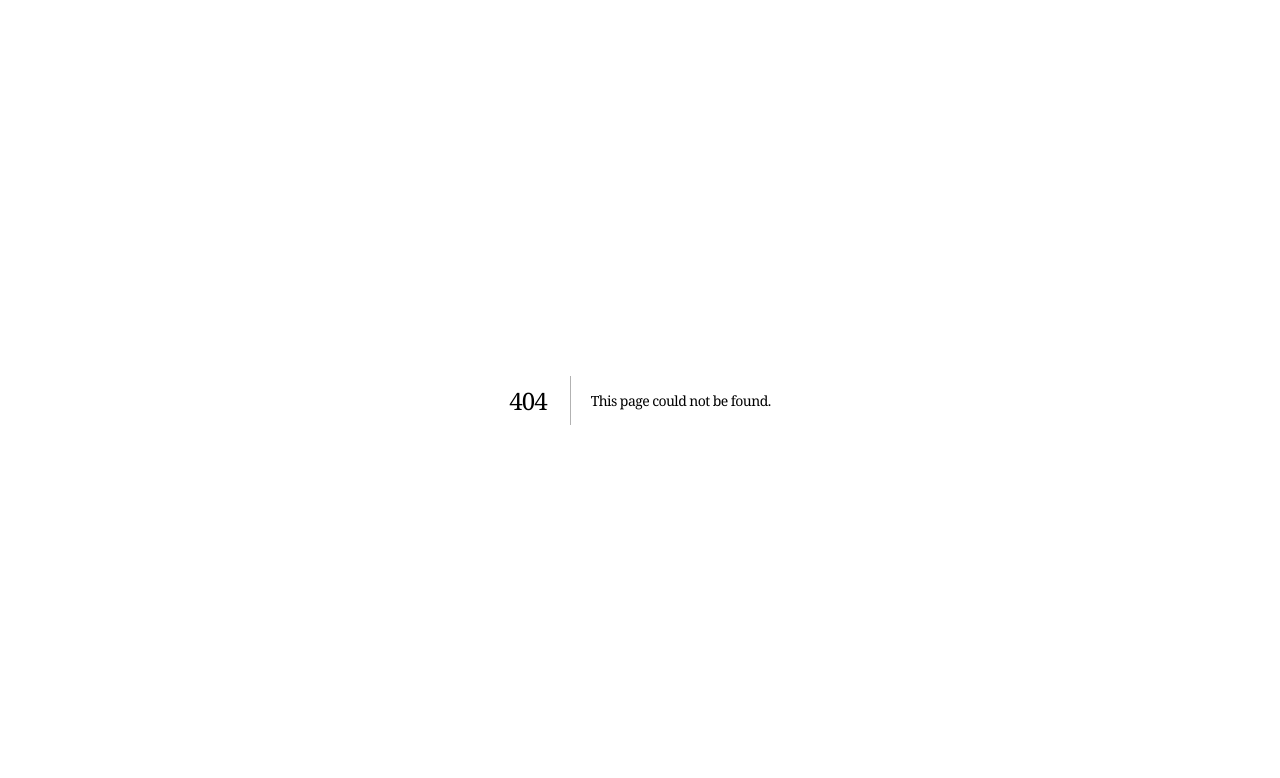
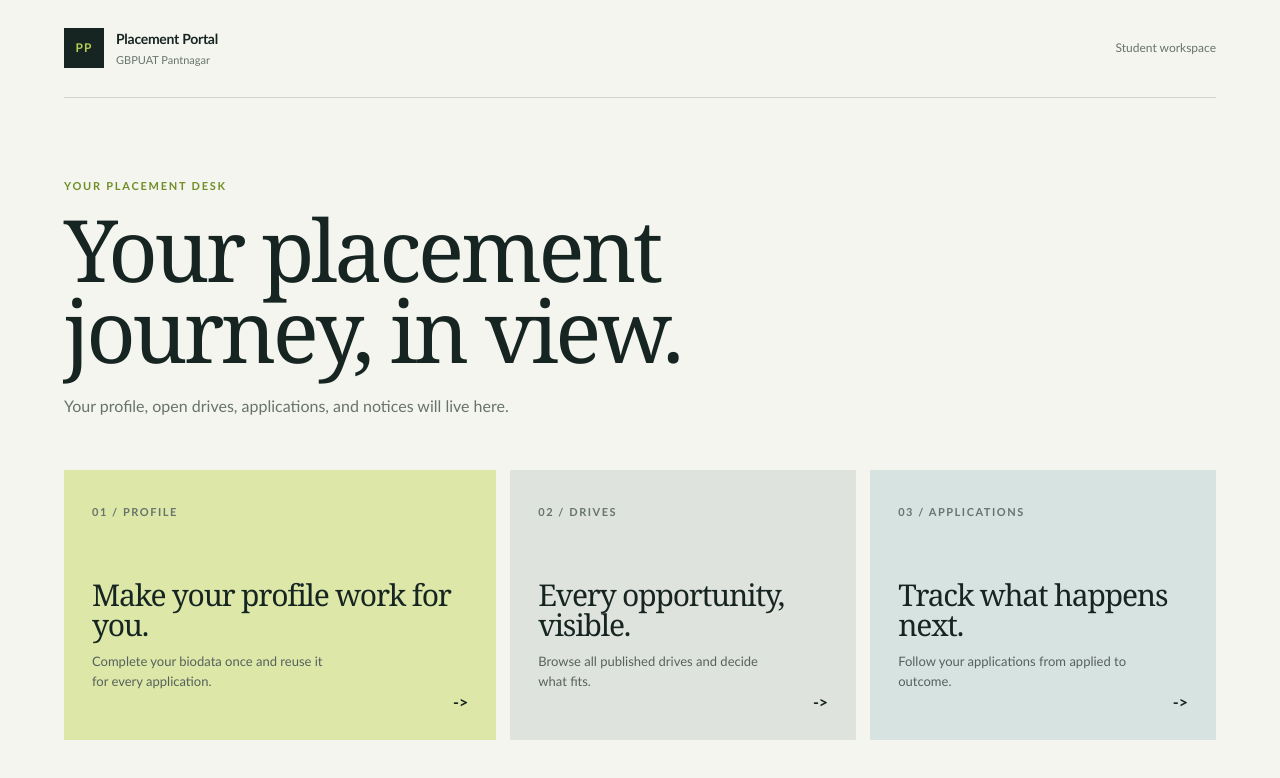
Before and after one commit to Nitish23-2/Placement_Portal, a Next.js app: page /dashboard in a window 1280 px wide. Before the commit this address had no page. Shown: the top 778 px of the page. Built offline with nearby package versions, Linux system fonts and the light colour scheme; no server answers.

Commit message:
feat: add server auth session boundary

```diff
--- /dev/null
+++ b/app/auth/callback/route.ts
@@ -0,0 +1,17 @@
+import { NextResponse } from "next/server";
+import { createClient } from "@/lib/supabase/server";
+
+export async function GET(request: Request) {
+  const requestUrl = new URL(request.url);
+  const code = requestUrl.searchParams.get("code");
+  const next = requestUrl.searchParams.get("next");
+  const destination = next?.startsWith("/") ? next : "/dashboard";
+  const supabase = await createClient();
+
+  if (code && supabase) {
+    const { error } = await supabase.auth.exchangeCodeForSession(code);
+    if (!error) return NextResponse.redirect(new URL(destination, requestUrl.origin));
+  }
+
+  return NextResponse.redirect(new URL("/login?error=auth_callback", requestUrl.origin));
+}
--- /dev/null
+++ b/app/dashboard/page.tsx
@@ -0,0 +1,36 @@
+import Link from "next/link";
+import { createClient } from "@/lib/supabase/server";
+
+export default async function DashboardPage() {
+  const supabase = await createClient();
+  const user = supabase ? (await supabase.auth.getUser()).data.user : null;
+
+  return (
+    <main className="portal-page">
+      <header className="portal-header">
+        <Link className="brand" href="/" aria-label="Placement Portal home">
+          <span className="brand-mark">PP</span>
+          <span><strong>Placement Portal</strong><small>GBPUAT Pantnagar</small></span>
+        </Link>
+        <span className="portal-status">Student workspace</span>
+      </header>
+      <section className="dashboard-intro">
+        <p className="eyebrow">Your placement desk</p>
+        <h1>{user?.user_metadata?.full_name ? `Good to see you, ${user.user_metadata.full_name}.` : "Your placement journey, in view."}</h1>
+        {!supabase ? (
+          <div className="setup-banner" role="status">
+            <strong>Supabase is not connected yet.</strong>
+            <span>Add the values from `.env.example` to `.env.local` to enable live account data.</span>
+          </div>
+        ) : (
+          <p className="dashboard-copy">Your profile, open drives, applications, and notices will live here.</p>
+        )}
+      </section>
+      <section className="dashboard-grid" aria-label="Student workspace sections">
+        <Link className="dashboard-card dashboard-card-large" href="/profile"><span className="card-kicker">01 / Profile</span><h2>Make your profile work for you.</h2><p>Complete your biodata once and reuse it for every application.</p><span className="card-arrow">-&gt;</span></Link>
+        <Link className="dashboard-card" href="/drives"><span className="card-kicker">02 / Drives</span><h2>Every opportunity, visible.</h2><p>Browse all published drives and decide what fits.</p><span className="card-arrow">-&gt;</span></Link>
+        <Link className="dashboard-card" href="/applications"><span className="card-kicker">03 / Applications</span><h2>Track what happens next.</h2><p>Follow your applications from applied to outcome.</p><span className="card-arrow">-&gt;</span></Link>
+      </section>
+    </main>
+  );
+}
--- a/app/globals.css
+++ b/app/globals.css
@@ -90,3 +90,24 @@ h2 { max-width: 520px; margin: 14px 0 0; font-size: clamp(36px, 5vw, 60px); line
 .auth-switch { margin: 4px 0 0; color: var(--muted); font-size: 12px; text-align: center; }
 .auth-switch a { color: var(--ink); font-weight: 700; text-decoration: underline; text-underline-offset: 3px; }
 @media (max-width: 520px) { .auth-page { padding: 20px 16px; } .auth-panel { margin-top: 8vh; padding: 30px 24px; } }
+
+.portal-page { min-height: 100vh; padding: 0 max(24px, 5vw) 80px; background: var(--paper); }
+.portal-header { display: flex; align-items: center; justify-content: space-between; width: min(1180px, 100%); margin: 0 auto; padding: 28px 0; border-bottom: 1px solid var(--line); }
+.portal-status { color: var(--muted); font-size: 12px; }
+.dashboard-intro, .dashboard-grid { width: min(1180px, 100%); margin-right: auto; margin-left: auto; }
+.dashboard-intro { padding: 80px 0 52px; }
+.dashboard-intro h1 { max-width: 780px; margin: 15px 0 22px; font-size: clamp(48px, 7vw, 86px); line-height: .94; }
+.dashboard-copy { max-width: 510px; color: var(--muted); font-size: 16px; line-height: 1.6; }
+.setup-banner { display: flex; flex-direction: column; gap: 8px; width: min(100%, 600px); padding: 18px 20px; border-left: 3px solid #7e9d26; background: var(--cream); color: var(--muted); font-size: 13px; line-height: 1.5; }
+.setup-banner strong { color: var(--ink); }
+.dashboard-grid { display: grid; grid-template-columns: 1.25fr 1fr 1fr; gap: 14px; }
+.dashboard-card { position: relative; min-height: 270px; padding: 28px; background: #dfe3dd; transition: transform .2s ease; }
+.dashboard-card:hover { transform: translateY(-4px); }
+.dashboard-card-large { background: #dce7a8; }
+.dashboard-card:nth-child(3) { background: #d7e3e0; }
+.card-kicker { color: var(--muted); font-size: 11px; font-weight: 700; letter-spacing: .14em; text-transform: uppercase; }
+.dashboard-card h2 { margin: 58px 0 12px; font-size: 30px; }
+.dashboard-card p { max-width: 240px; color: #56615c; font-size: 13px; line-height: 1.55; }
+.card-arrow { position: absolute; right: 28px; bottom: 26px; font-weight: 700; }
+.compact-intro { max-width: 720px; margin-left: max(0px, calc((100% - 1180px) / 2)); }
+@media (max-width: 760px) { .portal-page { padding-right: 16px; padding-left: 16px; } .portal-header { padding: 20px 0; } .portal-status { display: none; } .dashboard-intro { padding: 64px 0 40px; } .dashboard-grid { grid-template-columns: 1fr; } .dashboard-card { min-height: 220px; } .dashboard-card h2 { margin-top: 38px; } }
--- /dev/null
+++ b/app/profile/page.tsx
@@ -0,0 +1,10 @@
+import Link from "next/link";
+
+export default function ProfilePage() {
+  return (
+    <main className="portal-page">
+      <header className="portal-header"><Link className="brand" href="/dashboard"><span className="brand-mark">PP</span><span><strong>Placement Portal</strong><small>GBPUAT Pantnagar</small></span></Link><Link className="text-link" href="/dashboard">Back to dashboard</Link></header>
+      <section className="dashboard-intro compact-intro"><p className="eyebrow">Student profile</p><h1>Your details, ready when you are.</h1><p className="dashboard-copy">The profile form will capture your branch, batch, academic record, biodata, and supporting documents.</p><div className="setup-banner"><strong>Profile form is the next build slice.</strong><span>Supabase connection and student table mapping are ready to be wired here.</span></div></section>
+    </main>
+  );
+}
--- /dev/null
+++ b/lib/supabase/server.ts
@@ -0,0 +1,26 @@
+import { createServerClient } from "@supabase/ssr";
+import { cookies } from "next/headers";
+
+export async function createClient() {
+  const url = process.env.NEXT_PUBLIC_SUPABASE_URL;
+  const key = process.env.NEXT_PUBLIC_SUPABASE_ANON_KEY;
+
+  if (!url || !key) return null;
+
+  const cookieStore = await cookies();
+
+  return createServerClient(url, key, {
+    cookies: {
+      getAll() {
+        return cookieStore.getAll();
+      },
+      setAll(cookiesToSet) {
+        try {
+          cookiesToSet.forEach(({ name, value, options }) => cookieStore.set(name, value, options));
+        } catch {
+          // Server Components cannot always write cookies; proxy refreshes sessions.
+        }
+      },
+    },
+  });
+}
```
